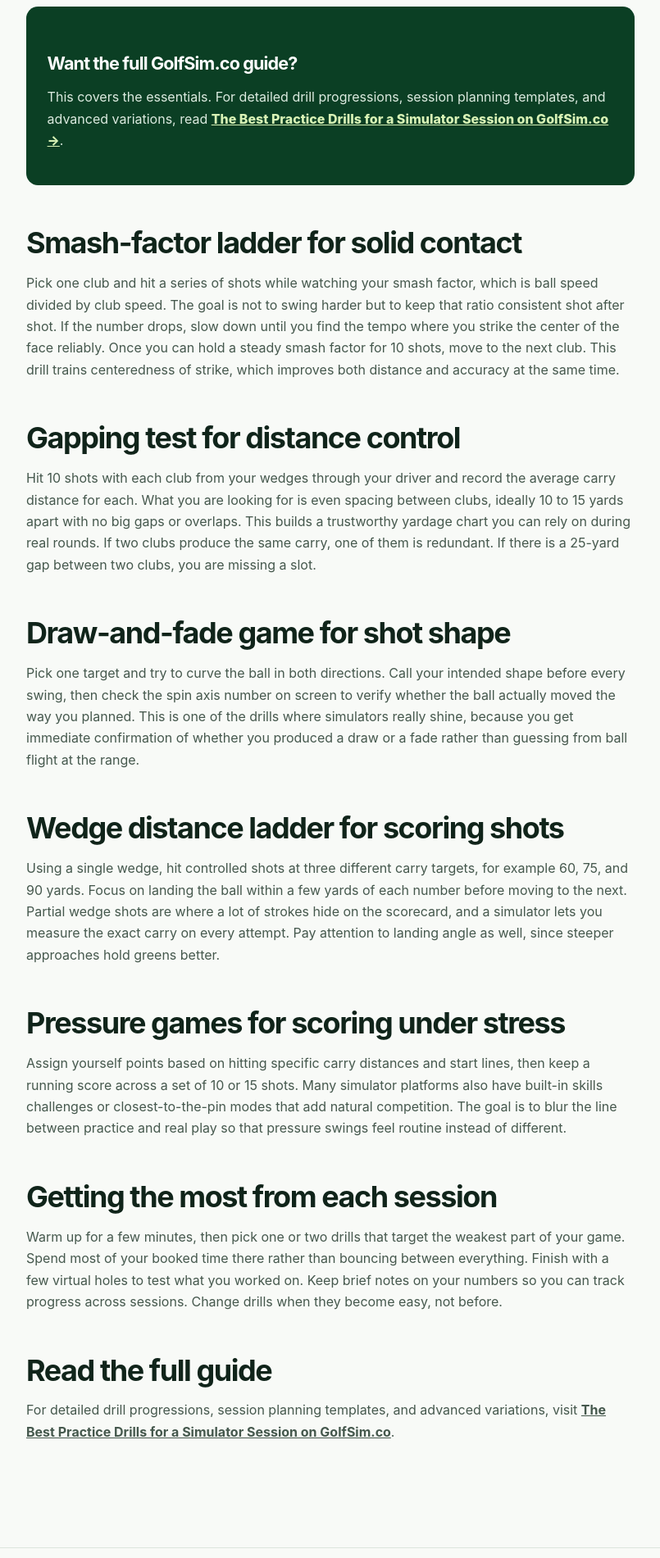
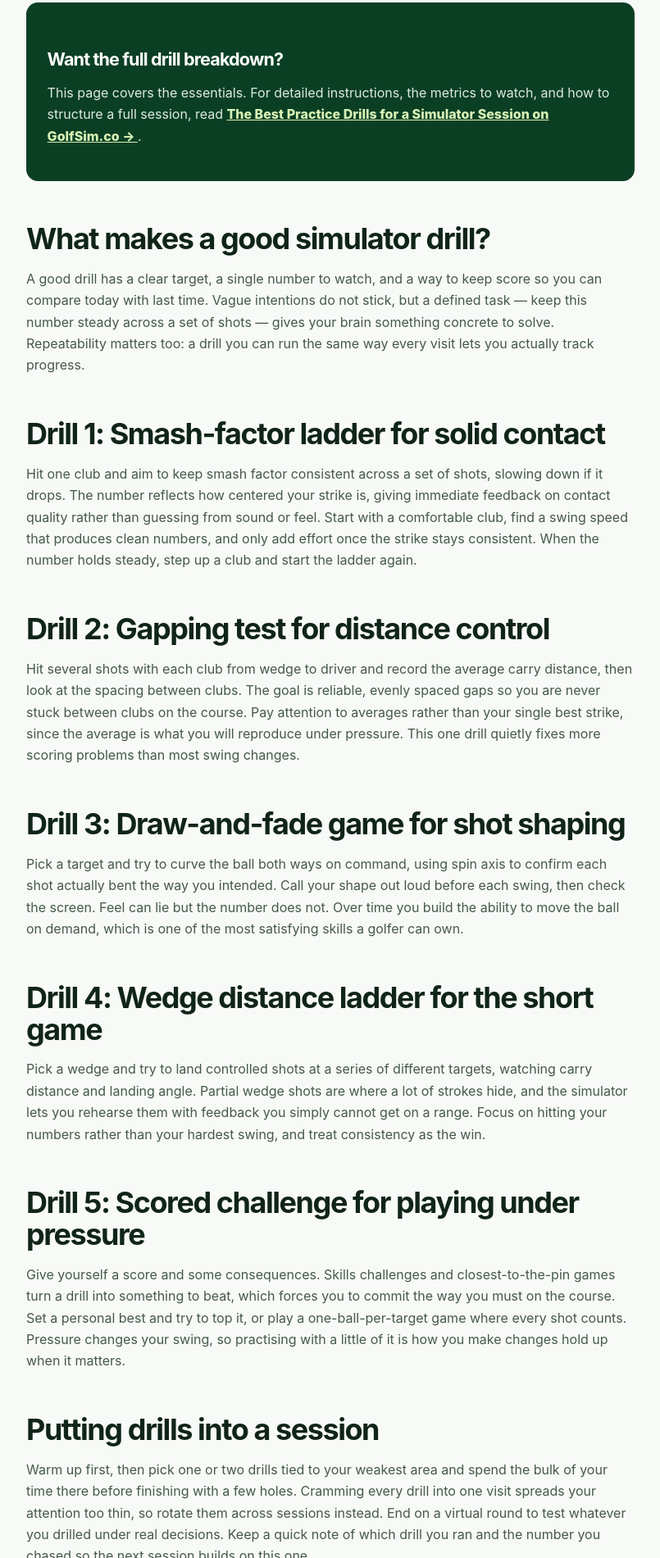
Before and after one commit to steven-GolfSim/golf-simulator-guide, a plain HTML site: page articles/best-golf-simulator-practice-drills.html in a window 1280 px wide. Shown: the part 899-2800 px from the top of the page at 82% size, without its empty margins (72-877 px from the left). Drawn offline with Linux system fonts and the light colour scheme.

Commit message:
Add files via upload

```diff
--- a/articles/best-golf-simulator-practice-drills.html
+++ b/articles/best-golf-simulator-practice-drills.html
@@ -3,21 +3,29 @@
 <head>
   <meta charset="utf-8">
   <meta name="viewport" content="width=device-width, initial-scale=1">
-  <meta name="description" content="Five structured golf simulator drills that use instant launch monitor feedback to build solid contact, distance control, shot shaping, and scoring under pressure.">
+  <meta name="description" content="Simple, data-backed drills that use what a simulator does best — instant feedback — to build contact, distance control and shot shape.">
   <meta name="robots" content="index, follow, max-image-preview:large">
   <link rel="canonical" href="https://steven-golfsim.github.io/golf-simulator-guide/articles/best-golf-simulator-practice-drills.html">
-  <meta property="og:title" content="Best Golf Simulator Practice Drills">
-  <meta property="og:description" content="Five data-backed drills that turn a booked simulator hour into the most efficient practice in your week.">
+  <meta property="og:title" content="The Best Practice Drills for a Simulator Session">
+  <meta property="og:description" content="Simple, data-backed drills that use what a simulator does best — instant feedback — to build contact, distance control and shot shape.">
   <meta property="og:type" content="article">
   <meta property="og:url" content="https://steven-golfsim.github.io/golf-simulator-guide/articles/best-golf-simulator-practice-drills.html">
+  <meta property="og:site_name" content="Golf Simulator Guide">
   <meta name="twitter:card" content="summary">
-  <title>Best Golf Simulator Practice Drills | Golf Simulator Guide</title>
+  <meta name="twitter:title" content="The Best Practice Drills for a Simulator Session">
+  <meta name="twitter:description" content="Simple, data-backed drills that use what a simulator does best — instant feedback — to build contact, distance control and shot shape.">
+  <title>The Best Practice Drills for a Simulator Session | Golf Simulator Guide</title>
   <link rel="stylesheet" href="../styles.css">
 </head>
 <body>
+
   <header class="site-header">
     <a class="brand" href="../index.html"><span class="brand-mark" aria-hidden="true">G</span> Golf Simulator Guide</a>
-    <nav aria-label="Primary navigation"><a href="../index.html#explore">Explore</a><a href="../index.html#guides">Guides</a><a href="../index.html#about">About</a></nav>
+    <nav aria-label="Primary navigation">
+      <a href="../index.html#explore">Explore</a>
+      <a href="../index.html#guides">Guides</a>
+      <a href="../index.html#about">About</a>
+    </nav>
     <a class="nav-cta" href="https://golfsim.co/learn/best-golf-simulator-practice-drills/">Read the full guide</a>
   </header>
 
@@ -26,53 +34,146 @@
       <a class="back" href="../index.html">&larr; All guides</a>
       <p class="eyebrow" style="margin-top:3rem">Practice strategy</p>
       <h1>The Best Practice Drills for a Simulator Session</h1>
-      <p class="lead">A simulator session without a plan is just expensive ball-hitting. The drills that work best indoors all share one thing: they use the screen's instant feedback to give every shot a clear target and a number to chase. Here are five that translate directly to lower scores on the course.</p>
-      <p class="byline">Published September 2026 &middot; Approximately 3 minutes</p>
+      <p class="lead">
+        The best simulator drills all share one trait: they use the
+        screen's instant feedback to give every shot a clear target and
+        a number to chase. That turns aimless ball-beating into focused
+        practice you can measure from rep to rep.
+      </p>
+      <p class="byline">Published October 2026 &middot; Approximately 3 minutes</p>
 
-      <p class="direct-answer"><strong>Quick answer:</strong> The five best simulator drills are the smash-factor ladder for contact, the gapping test for distance control, the draw-and-fade game for shot shape, the wedge distance ladder for scoring shots, and pressure games to practice performing under stress.</p>
+      <p class="direct-answer">
+        <strong>Quick answer:</strong> Five data-backed drills — a
+        smash-factor ladder for contact, a gapping test for distance
+        control, a draw-and-fade game for shot shape, a wedge distance
+        ladder for the short game, and a scored challenge for pressure.
+        Pick one or two per session, watch one number, and rotate.
+      </p>
 
       <div class="resource-box">
-        <h3>Want the full GolfSim.co guide?</h3>
-        <p>This covers the essentials. For detailed drill progressions, session planning templates, and advanced variations, read <a href="https://golfsim.co/learn/best-golf-simulator-practice-drills/">The Best Practice Drills for a Simulator Session on GolfSim.co &rarr;</a>.</p>
+        <h3>Want the full drill breakdown?</h3>
+        <p>
+          This page covers the essentials. For detailed instructions,
+          the metrics to watch, and how to structure a full session,
+          read
+          <a href="https://golfsim.co/learn/best-golf-simulator-practice-drills/">
+            The Best Practice Drills for a Simulator Session on GolfSim.co &rarr;
+          </a>.
+        </p>
       </div>
 
-      <h2 id="contact">Smash-factor ladder for solid contact</h2>
-      <p>Pick one club and hit a series of shots while watching your smash factor, which is ball speed divided by club speed. The goal is not to swing harder but to keep that ratio consistent shot after shot. If the number drops, slow down until you find the tempo where you strike the center of the face reliably. Once you can hold a steady smash factor for 10 shots, move to the next club. This drill trains centeredness of strike, which improves both distance and accuracy at the same time.</p>
+      <h2 id="what-makes-a-good-drill">What makes a good simulator drill?</h2>
+      <p>
+        A good drill has a clear target, a single number to watch, and
+        a way to keep score so you can compare today with last time.
+        Vague intentions do not stick, but a defined task — keep this
+        number steady across a set of shots — gives your brain
+        something concrete to solve. Repeatability matters too: a
+        drill you can run the same way every visit lets you actually
+        track progress.
+      </p>
 
-      <h2 id="gapping">Gapping test for distance control</h2>
-      <p>Hit 10 shots with each club from your wedges through your driver and record the average carry distance for each. What you are looking for is even spacing between clubs, ideally 10 to 15 yards apart with no big gaps or overlaps. This builds a trustworthy yardage chart you can rely on during real rounds. If two clubs produce the same carry, one of them is redundant. If there is a 25-yard gap between two clubs, you are missing a slot.</p>
+      <h2 id="solid-contact">Drill 1: Smash-factor ladder for solid contact</h2>
+      <p>
+        Hit one club and aim to keep smash factor consistent across a
+        set of shots, slowing down if it drops. The number reflects
+        how centered your strike is, giving immediate feedback on
+        contact quality rather than guessing from sound or feel. Start
+        with a comfortable club, find a swing speed that produces
+        clean numbers, and only add effort once the strike stays
+        consistent. When the number holds steady, step up a club and
+        start the ladder again.
+      </p>
 
-      <h2 id="shape">Draw-and-fade game for shot shape</h2>
-      <p>Pick one target and try to curve the ball in both directions. Call your intended shape before every swing, then check the spin axis number on screen to verify whether the ball actually moved the way you planned. This is one of the drills where simulators really shine, because you get immediate confirmation of whether you produced a draw or a fade rather than guessing from ball flight at the range.</p>
+      <h2 id="distance-control">Drill 2: Gapping test for distance control</h2>
+      <p>
+        Hit several shots with each club from wedge to driver and
+        record the average carry distance, then look at the spacing
+        between clubs. The goal is reliable, evenly spaced gaps so
+        you are never stuck between clubs on the course. Pay attention
+        to averages rather than your single best strike, since the
+        average is what you will reproduce under pressure. This one
+        drill quietly fixes more scoring problems than most swing
+        changes.
+      </p>
 
-      <h2 id="wedge">Wedge distance ladder for scoring shots</h2>
-      <p>Using a single wedge, hit controlled shots at three different carry targets, for example 60, 75, and 90 yards. Focus on landing the ball within a few yards of each number before moving to the next. Partial wedge shots are where a lot of strokes hide on the scorecard, and a simulator lets you measure the exact carry on every attempt. Pay attention to landing angle as well, since steeper approaches hold greens better.</p>
+      <h2 id="shot-shape">Drill 3: Draw-and-fade game for shot shaping</h2>
+      <p>
+        Pick a target and try to curve the ball both ways on command,
+        using spin axis to confirm each shot actually bent the way you
+        intended. Call your shape out loud before each swing, then
+        check the screen. Feel can lie but the number does not. Over
+        time you build the ability to move the ball on demand, which
+        is one of the most satisfying skills a golfer can own.
+      </p>
 
-      <h2 id="pressure">Pressure games for scoring under stress</h2>
-      <p>Assign yourself points based on hitting specific carry distances and start lines, then keep a running score across a set of 10 or 15 shots. Many simulator platforms also have built-in skills challenges or closest-to-the-pin modes that add natural competition. The goal is to blur the line between practice and real play so that pressure swings feel routine instead of different.</p>
+      <h2 id="wedge-ladder">Drill 4: Wedge distance ladder for the short game</h2>
+      <p>
+        Pick a wedge and try to land controlled shots at a series of
+        different targets, watching carry distance and landing angle.
+        Partial wedge shots are where a lot of strokes hide, and the
+        simulator lets you rehearse them with feedback you simply
+        cannot get on a range. Focus on hitting your numbers rather
+        than your hardest swing, and treat consistency as the win.
+      </p>
 
-      <h2 id="structure">Getting the most from each session</h2>
-      <p>Warm up for a few minutes, then pick one or two drills that target the weakest part of your game. Spend most of your booked time there rather than bouncing between everything. Finish with a few virtual holes to test what you worked on. Keep brief notes on your numbers so you can track progress across sessions. Change drills when they become easy, not before.</p>
+      <h2 id="pressure">Drill 5: Scored challenge for playing under pressure</h2>
+      <p>
+        Give yourself a score and some consequences. Skills challenges
+        and closest-to-the-pin games turn a drill into something to
+        beat, which forces you to commit the way you must on the
+        course. Set a personal best and try to top it, or play a
+        one-ball-per-target game where every shot counts. Pressure
+        changes your swing, so practising with a little of it is how
+        you make changes hold up when it matters.
+      </p>
 
-      <h2>Read the full guide</h2>
-      <p>For detailed drill progressions, session planning templates, and advanced variations, visit <a href="https://golfsim.co/learn/best-golf-simulator-practice-drills/"><strong>The Best Practice Drills for a Simulator Session on GolfSim.co</strong></a>.</p>
+      <h2 id="building-a-session">Putting drills into a session</h2>
+      <p>
+        Warm up first, then pick one or two drills tied to your weakest
+        area and spend the bulk of your time there before finishing
+        with a few holes. Cramming every drill into one visit spreads
+        your attention too thin, so rotate them across sessions
+        instead. End on a virtual round to test whatever you drilled
+        under real decisions. Keep a quick note of which drill you ran
+        and the number you chased so the next session builds on this
+        one.
+      </p>
+
+      <h2 id="read-more">Read the full guide</h2>
+      <p>
+        For the complete drill instructions, advice on when to change
+        drills, and how to turn any drill into a game, visit
+        <a href="https://golfsim.co/learn/best-golf-simulator-practice-drills/">
+          <strong>The Best Practice Drills for a Simulator Session on GolfSim.co</strong>
+        </a>.
+      </p>
     </article>
 
     <aside class="toc" aria-label="Article contents">
       <strong>On this page</strong>
-      <a href="#contact">Smash-factor ladder</a>
-      <a href="#gapping">Gapping test</a>
-      <a href="#shape">Draw-and-fade game</a>
-      <a href="#wedge">Wedge distance ladder</a>
-      <a href="#pressure">Pressure games</a>
-      <a href="#structure">Session structure</a>
+      <a href="#what-makes-a-good-drill">What makes a good drill</a>
+      <a href="#solid-contact">Drill 1: Solid contact</a>
+      <a href="#distance-control">Drill 2: Distance control</a>
+      <a href="#shot-shape">Drill 3: Shot shaping</a>
+      <a href="#wedge-ladder">Drill 4: Wedge ladder</a>
+      <a href="#pressure">Drill 5: Pressure</a>
+      <a href="#building-a-session">Building a session</a>
+      <a href="#read-more">Read the full guide</a>
     </aside>
   </main>
 
   <footer>
-    <div><a class="brand" href="../index.html"><span class="brand-mark" aria-hidden="true">G</span> Golf Simulator Guide</a><p>Find, play and build with confidence.</p></div>
-    <nav aria-label="Footer navigation"><a href="../index.html#guides">Guides</a><a href="https://golfsim.co/">GolfSim.co</a></nav>
+    <div>
+      <a class="brand" href="../index.html"><span class="brand-mark" aria-hidden="true">G</span> Golf Simulator Guide</a>
+      <p>Find, play and build with confidence.</p>
+    </div>
+    <nav aria-label="Footer navigation">
+      <a href="../index.html#guides">Guides</a>
+      <a href="https://golfsim.co/">GolfSim.co</a>
+    </nav>
     <p>&copy; 2026 Golf Simulator Guide</p>
   </footer>
+
 </body>
 </html>
```
